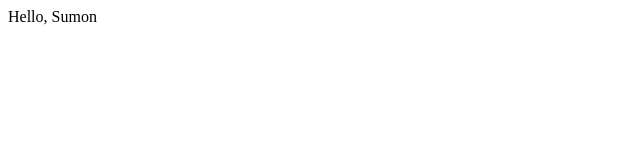
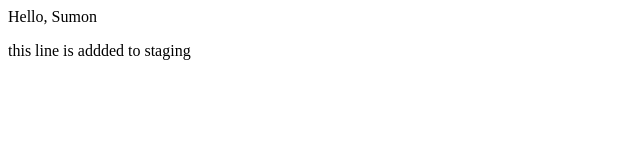
Before and after one commit to miasumon-ru/branching-test, a plain HTML site: page index.html in a window 1280 px wide. Shown: the whole page, without its empty margins (0-640 px from the left). Drawn offline with Linux system fonts and the light colour scheme.

Commit message:
added in the staging

```diff
--- a/index.html
+++ b/index.html
@@ -1 +1,3 @@
 <p>Hello, Sumon</p>
+
+<p> this line is addded to staging </p>
```
